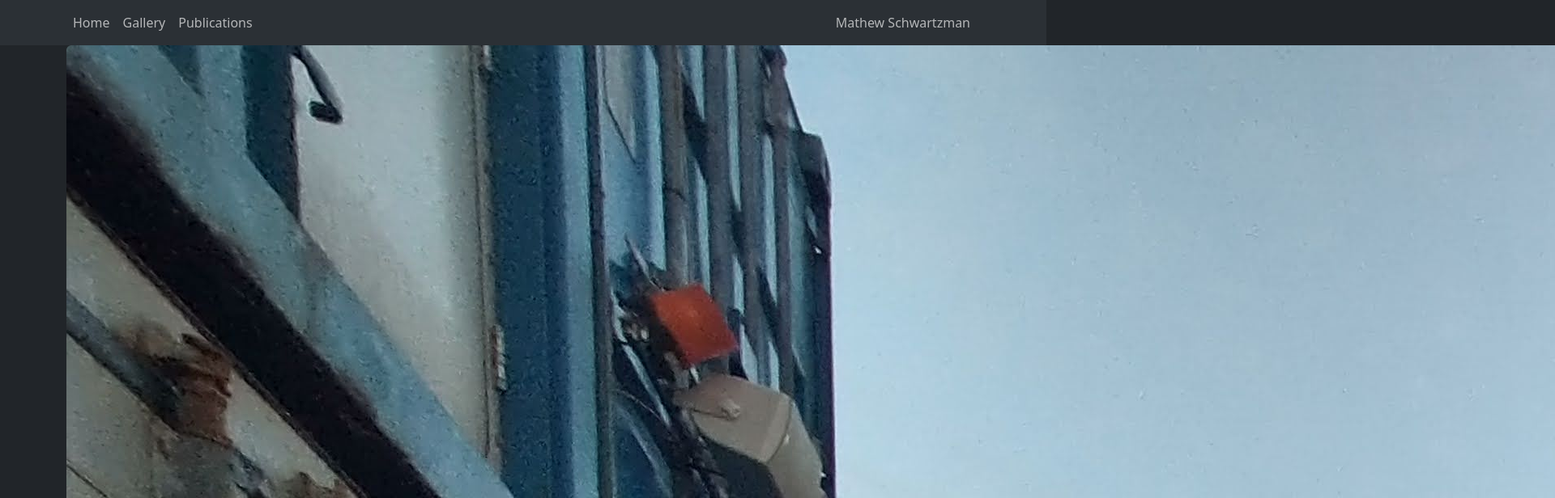
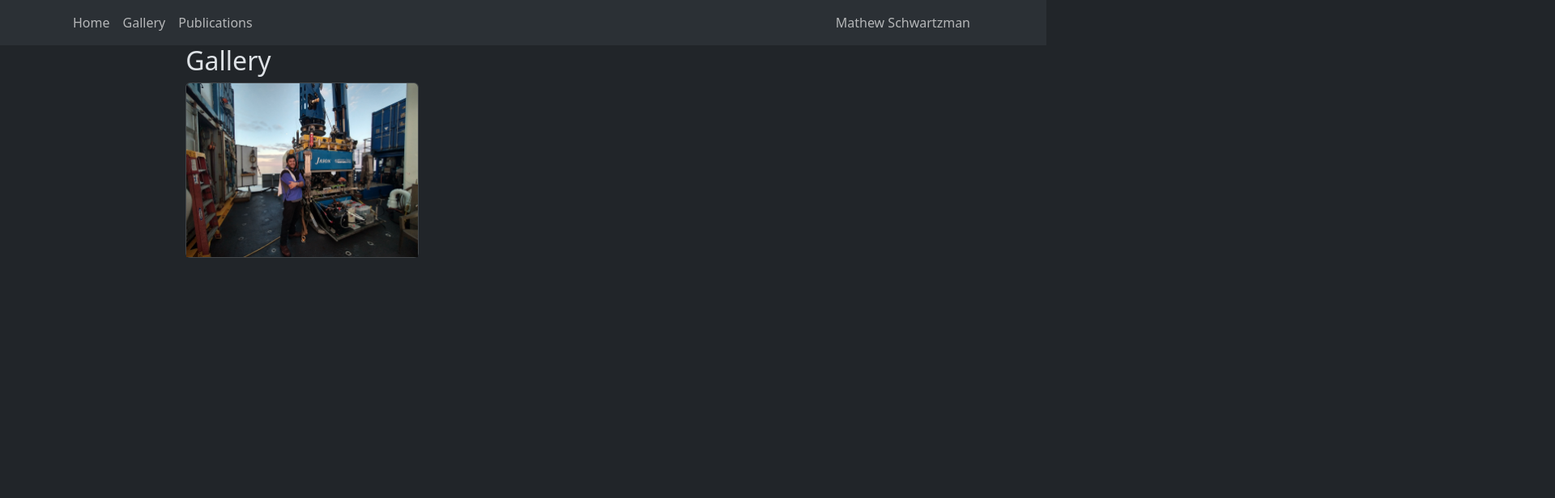
Before and after one commit to mcschwartzman/mcschwartzman.github.io, a React (Create React App) app: page /gallery in a window 1280 px wide. Shown: the top 616 px of the page at 81% size, 1920 px wide, since content can reach past the window. Built offline with nearby package versions, Linux system fonts and the light colour scheme.

Commit message:
feat: adds modal to photo

```diff
--- a/src/components/Gallery.js
+++ b/src/components/Gallery.js
@@ -1,9 +1,11 @@
 import React, { Component } from 'react';
 import { useState } from 'react';
-import Carousel from 'react-bootstrap/Carousel';
 import Workspace from './img/workspace.jpg'
 import jason_pose from './img/jason_pose.jpg'
 import Photo from './Photo'
+import Row from 'react-bootstrap/Row';
+import { Container } from 'react-bootstrap';
+import Title from './Title';
 
 
 class Gallery extends Component {
@@ -18,15 +20,20 @@ class Gallery extends Component {
     render() {
         console.log(this.photos);
         return (
-            <div>
+            <Container>
+                <Row>
+                    <Title name="Gallery"/>
+                </Row>
+                <Row>
                     {
                     this.photos.map(function(photo){
                         return(
-                        <Photo source={photo.source} description={photo.description} />
+                            <Photo source={photo.source} description={photo.description} key={photo.description} />
                         )
                     })
                     }
-            </div>
+                </Row>
+            </Container>
         )
     }
 
--- a/src/components/Homepage.js
+++ b/src/components/Homepage.js
@@ -14,9 +14,6 @@ function Homepage() {
                 <Col md={8}>
                     <Container className="p-0">
                         <Row>
-                            <Title name="Home"/>
-                        </Row>
-                        <Row>
                             <Col md={12}>
                                 <Slideshow />
                             </Col>
--- a/src/components/Photo.js
+++ b/src/components/Photo.js
@@ -3,15 +3,38 @@ import { propTypes } from "react-bootstrap/esm/Image";
 import Container from 'react-bootstrap/Container';
 import Image from 'react-bootstrap/Image';
 import Col from 'react-bootstrap/Col';
+import Card from 'react-bootstrap/Card';
+import Modal from "react-bootstrap/Modal";
+import { useState } from 'react';
 
 function Photo({source, description}) {
+
+    const [show, setShow] = useState(false);
+
+    const handleClose = () => setShow(false);
+    const handleShow = () => setShow(true);
 
     return(
         <Container>
             <Col xs={6} md={4}>
-                <Image src={source} rounded />
+                <Card style={{ width: '18rem' }}>
+                    <Card.Img variant="top" src={source} onClick={handleShow} />
+                </Card>
             </Col>
+
+            <Modal show={show} onHide={handleClose}>
+
+                <Modal.Header closeButton>
+                    <Modal.Title></Modal.Title>
+                </Modal.Header>
+                <Modal.Body>
+                    <Image src={source} rounded fluid/>
+                </Modal.Body>
+
+            </Modal>
+
         </Container>
+
     )
 }
 
--- a/src/components/Publications.js
+++ b/src/components/Publications.js
@@ -4,7 +4,8 @@ import Card from 'react-bootstrap/Card';
 import Button from 'react-bootstrap/Button';
 import * as Icon from 'react-bootstrap-icons';
 import 'bootstrap-icons/font/bootstrap-icons.css';
-import brestPresentation from './files/brestPresentation.pdf'
+import brestPresentation from './files/brestPresentation.pdf';
+import Title from './Title'
 
 function Publications() {
 
@@ -29,10 +30,9 @@ function Publications() {
     ]
 
     return (
-        <div>
+        <Container>
             <Row>
-                <br></br>
-                <h1>Publications</h1>
+                <Title name="Publications"/>
             </Row>
             <Row>
                 {my_publications.map((publication) =>(
@@ -57,7 +57,7 @@ function Publications() {
                     </Col>
                 ))}
             </Row>
-        </div>
+        </Container>
     )
 }
 
```
Lines whose indentation alone changed are shown as unchanged.
